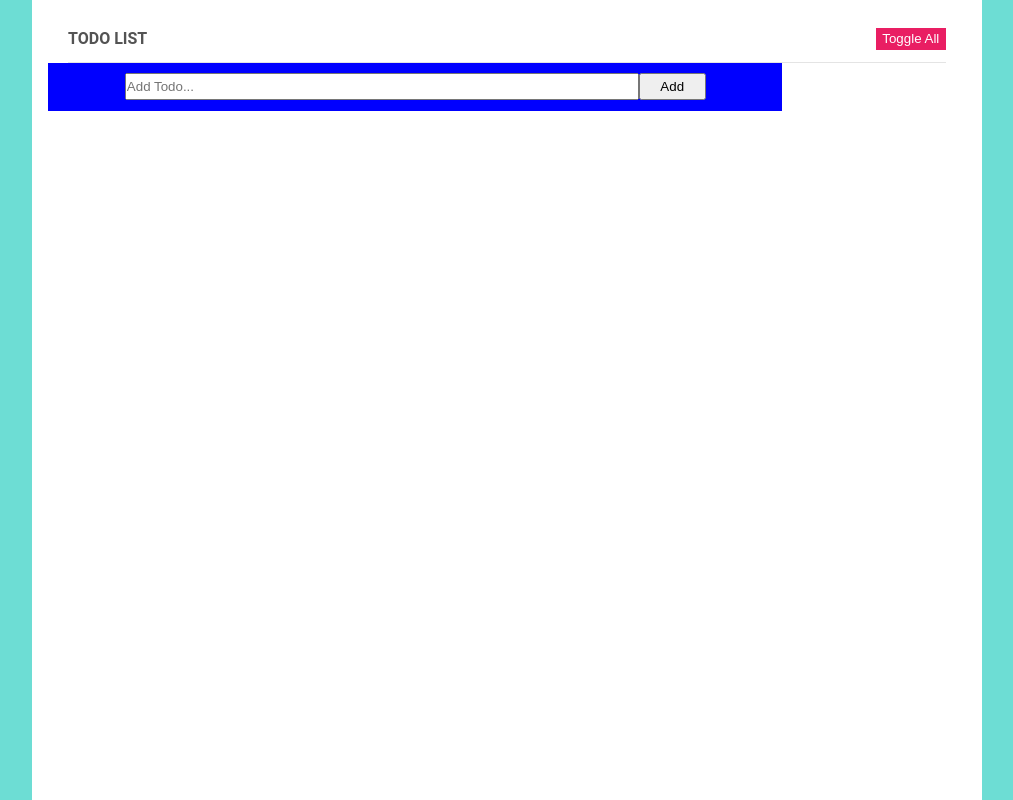
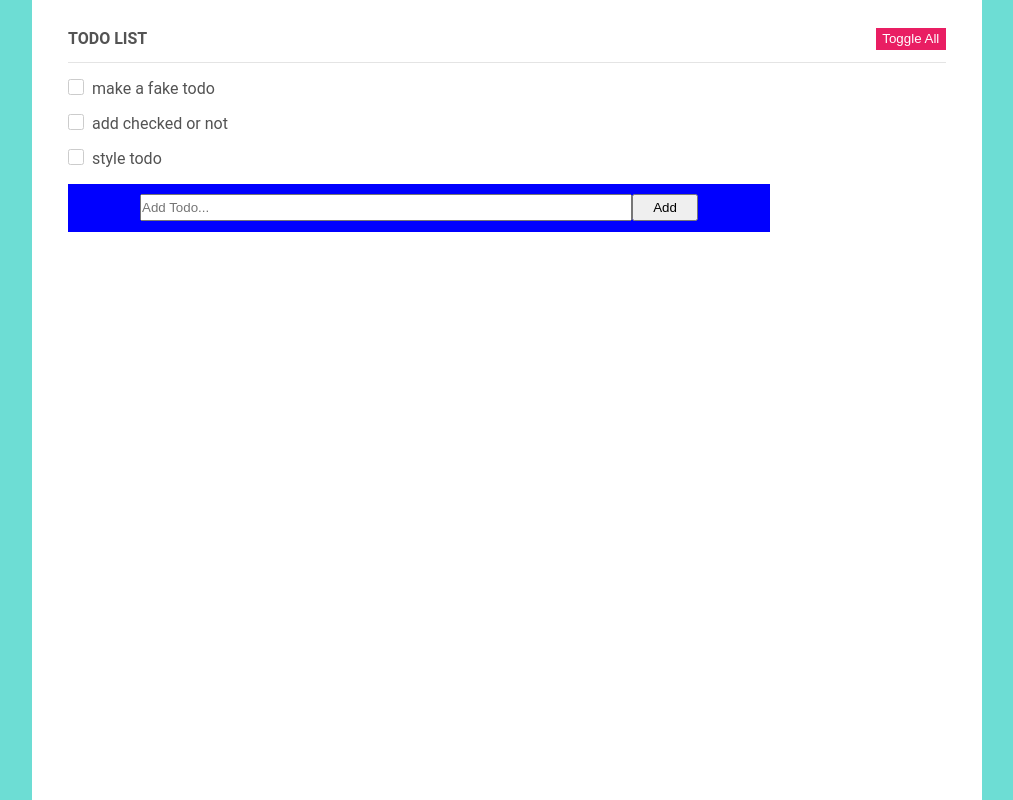
Before and after one commit to KhalilBenMansour/todo-react-typescript, a React (Create React App) app: page / in a window 1280 px wide. Shown: the whole page, without its empty margins (133-1146 px from the left). Built offline with nearby package versions, Linux system fonts and the light colour scheme.

Commit message:
adding fake todos

```diff
--- a/src/App.tsx
+++ b/src/App.tsx
@@ -24,8 +24,11 @@ function App() {
           <span className="heading__title">todo list</span>
           <button className="heading__button">toggle all</button>
         </div>
-        <TodoList todos={todos} />
-        <AddTodo addTodo={addTodo} />
+        <div className="body">
+          <TodoList todos={todos} />
+
+          <AddTodo addTodo={addTodo} />
+        </div>
       </div>
     </div>
   );
--- a/src/component/todoList/TodoList.tsx
+++ b/src/component/todoList/TodoList.tsx
@@ -1,15 +1,53 @@
 import type { TodoType } from "../../App";
-import Todo from "../todo/Todo";
+// import Todo from "../todo/Todo";
+import "./todoList.scss";
 
 type Props = {
   todos: TodoType[];
 };
 const TodoList = ({ todos }: Props) => {
   return (
-    <ul>
-      {todos.map((todo) => (
+    <ul className="list">
+      <li className="list__item">
+        <input
+          className="list__item__input"
+          type="checkbox"
+          id="todo1"
+          name="todo11"
+          value="todo111"
+        />
+        <label className="list__item__label" htmlFor="todo1">
+          make a fake todo
+        </label>
+      </li>
+      <li className="list__item">
+        <input
+          className="list__item__input"
+          type="checkbox"
+          id="todo2"
+          name="todo22"
+          value="todo222"
+        />
+        <label className="list__item__label" htmlFor="todo2">
+          add checked or not
+        </label>
+      </li>
+      <li className="list__item">
+        <input
+          className="list__item__input"
+          type="checkbox"
+          id="todo3"
+          name="todo33"
+          value="todo333"
+        />
+        <label className="list__item__label" htmlFor="todo3">
+          style todo
+        </label>
+      </li>
+
+      {/* {todos.map((todo) => (
         <Todo todo={todo} key={todo.id} />
-      ))}
+      ))} */}
     </ul>
   );
 };
```
